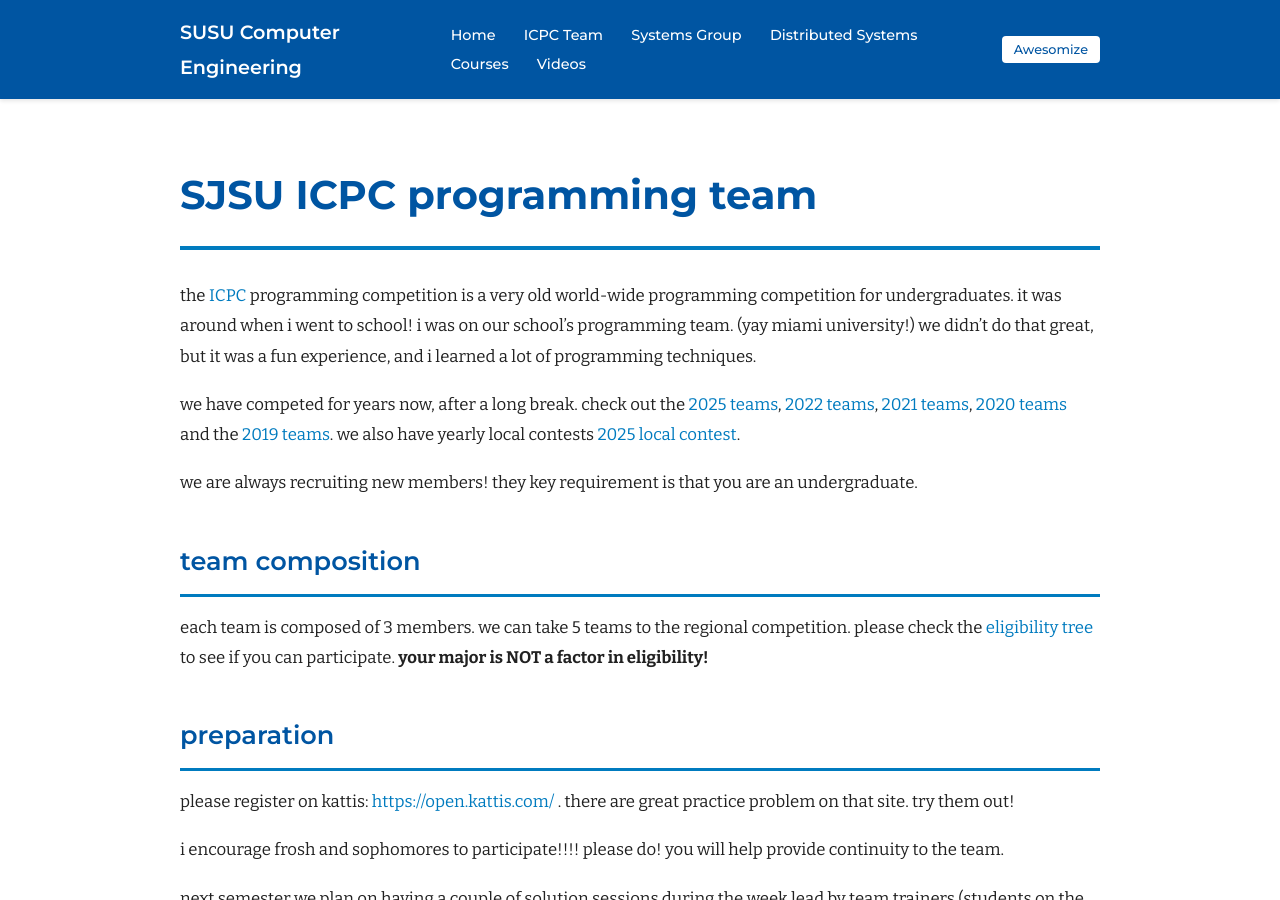
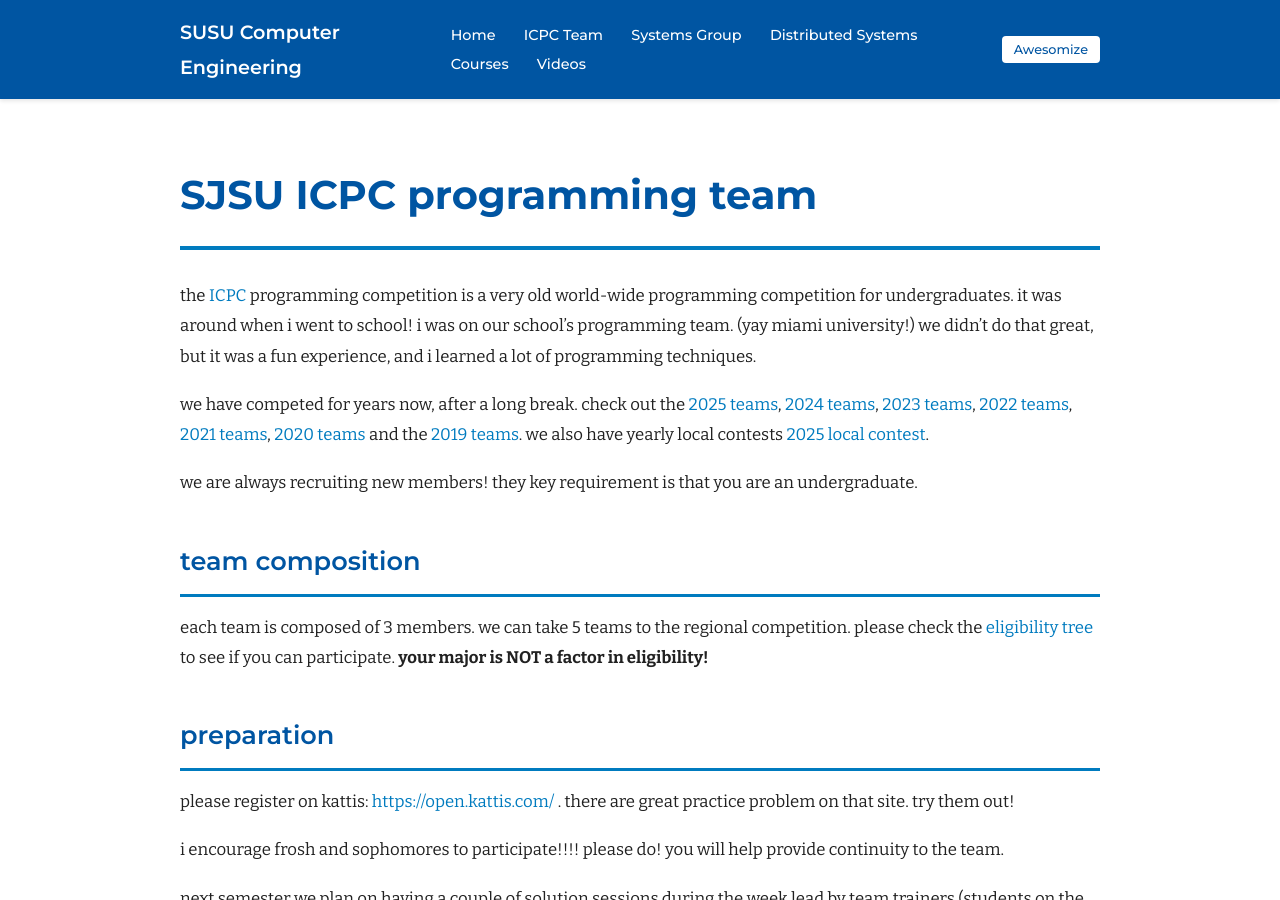
Before and after one commit to breed/benreed-sjsu, a Jekyll site: the page built from icpc/index.md, in a window 1280 px wide and 900 px high. Built offline with Jekyll 4.4.1, drawn with Linux system fonts in a browser that asks for light colours.

Commit message:
updated team list

```diff
--- a/icpc/index.md
+++ b/icpc/index.md
@@ -6,7 +6,7 @@ page_title: SJSU ICPC programming team
 
 the [ICPC](https://icpc.global/) programming competition is a very old world-wide programming competition for undergraduates. it was around when i went to school! i was on our school's programming team. (yay miami university!) we didn't do that great, but it was a fun experience, and i learned a lot of programming techniques.
 
-we have competed for years now, after a long break. check out the [2025 teams](2025/), [2022 teams](2022/), [2021 teams](2021/), [2020 teams](2020/) and the [2019 teams](2019/). we also have yearly local contests [2025 local contest](../contest/).
+we have competed for years now, after a long break. check out the [2025 teams](2025/), [2024 teams](2024/), [2023 teams](2023/), [2022 teams](2022/), [2021 teams](2021/), [2020 teams](2020/) and the [2019 teams](2019/). we also have yearly local contests [2025 local contest](../contest/).
 
 we are always recruiting new members! they key requirement is that you are an undergraduate.
 
```
